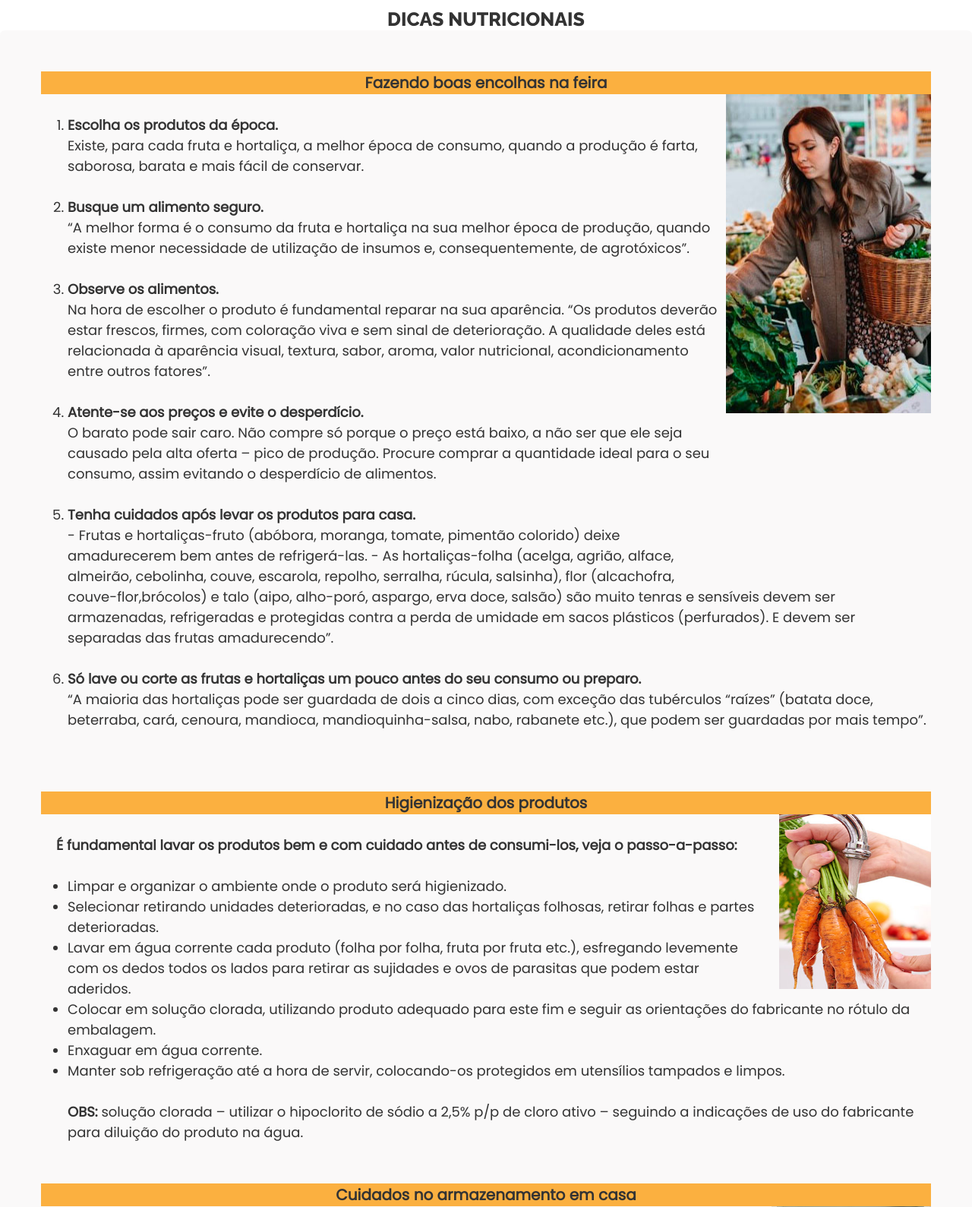
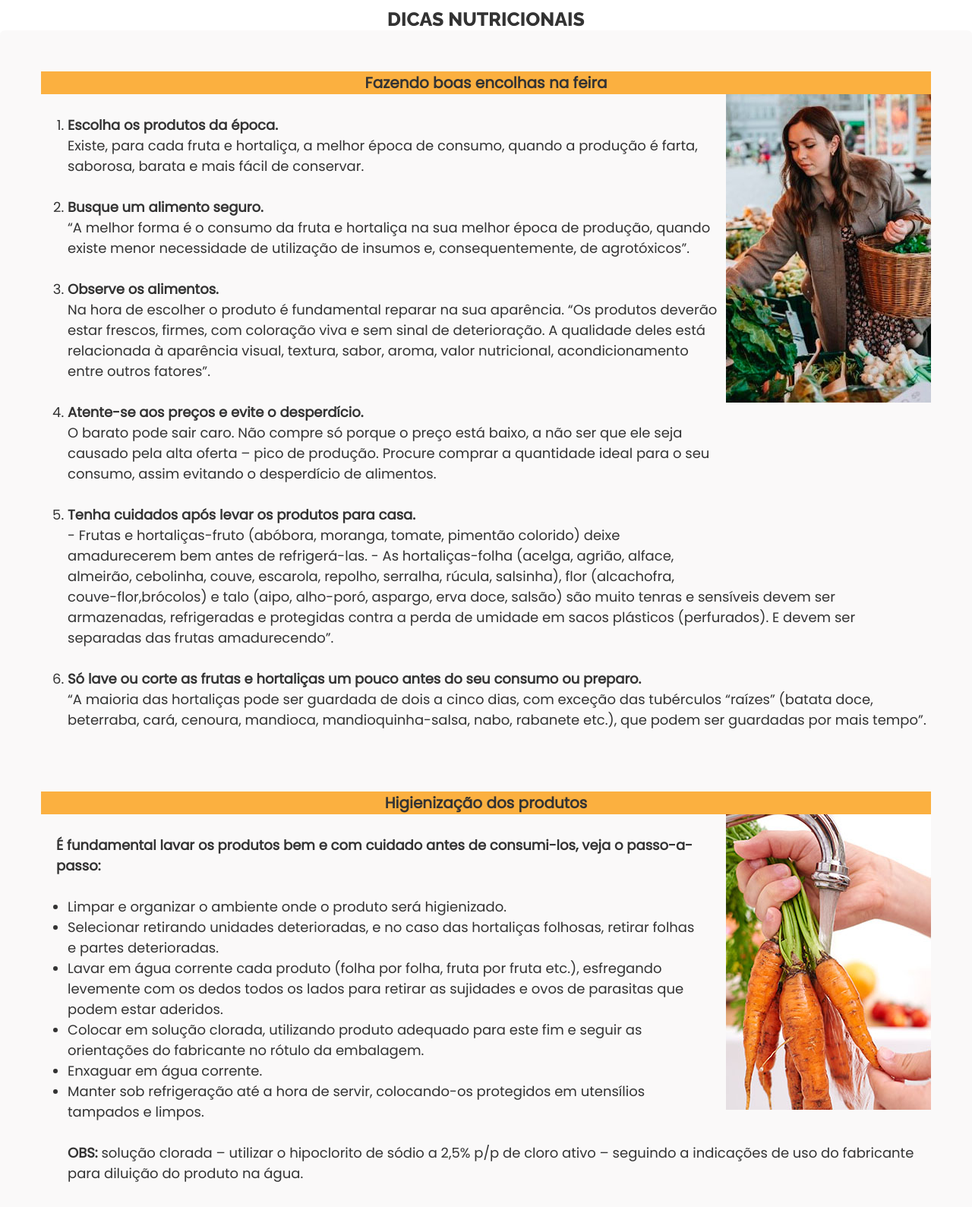
Before and after one commit to nagarcia94/Projeto.Integrador-EliRocha, a PHP site: page /dicasnutri.html in a window 1280 px wide. Shown: the part 144-1733 px from the top of the page at 76% size. Run offline with PHP 8.4, Linux system fonts and the light colour scheme.

Commit message:
dicas fotos

```diff
--- a/css/estilo.css
+++ b/css/estilo.css
@@ -449,16 +449,13 @@ address {
 
 .feira img {
    float: right;
-   width: 270px;
-   height: 420px;
    margin-bottom: 220px;
+
 
 }
 
 .higienizacao img {
     float: right;
-   width: 200px;
-   height: 230px;
    margin-left: 30px;
 
 }
@@ -469,21 +466,20 @@ address {
 }
 
 .armazenamento img {
-    float: right;
+  float: right;
   margin-left: 15px;
-  width: 210px;
 }
 
 .ervas img {
-    float: right;
+   float: right;
    margin-bottom: 20px;
    margin-left: 14px;
-   width: 220px;
+
 }
 .agua img {
-    float: right;
+   float: right;
    margin-left: 14px;
-   height: 300px;
+
 }
 
 
```
